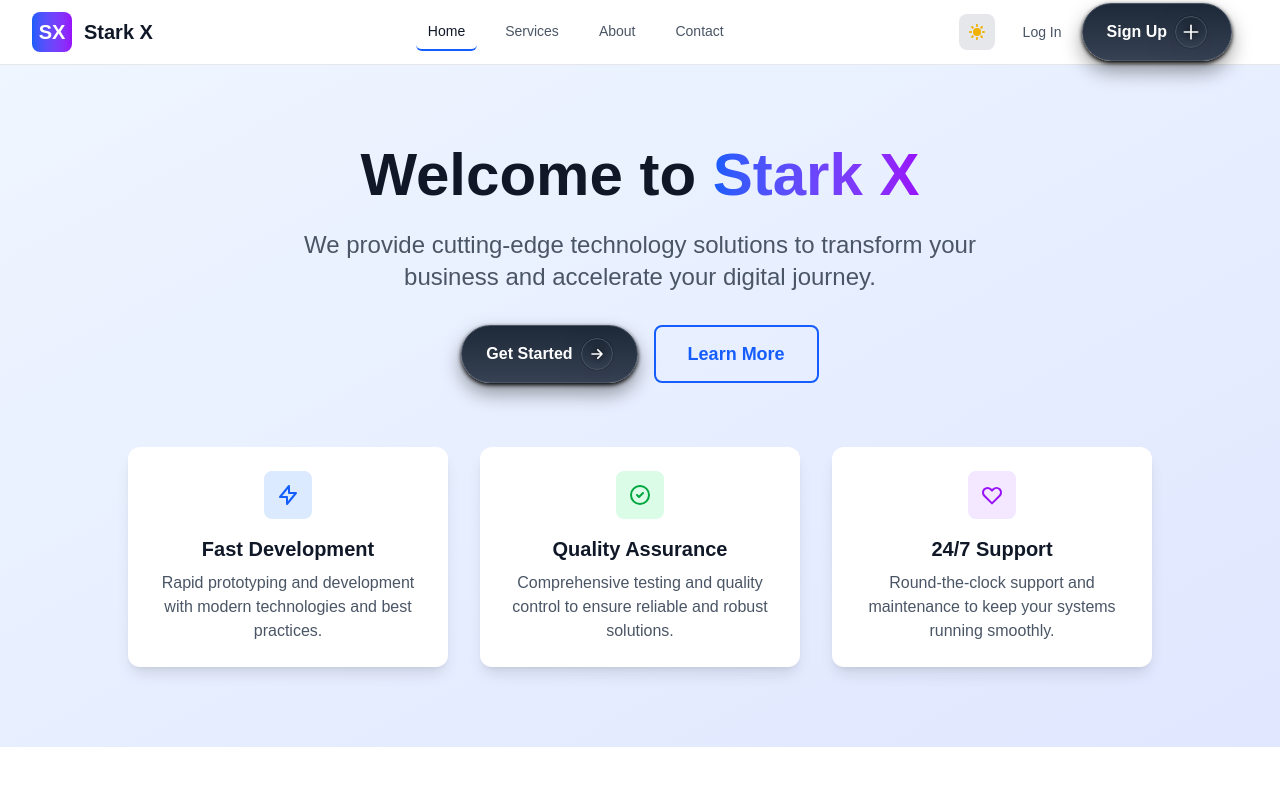
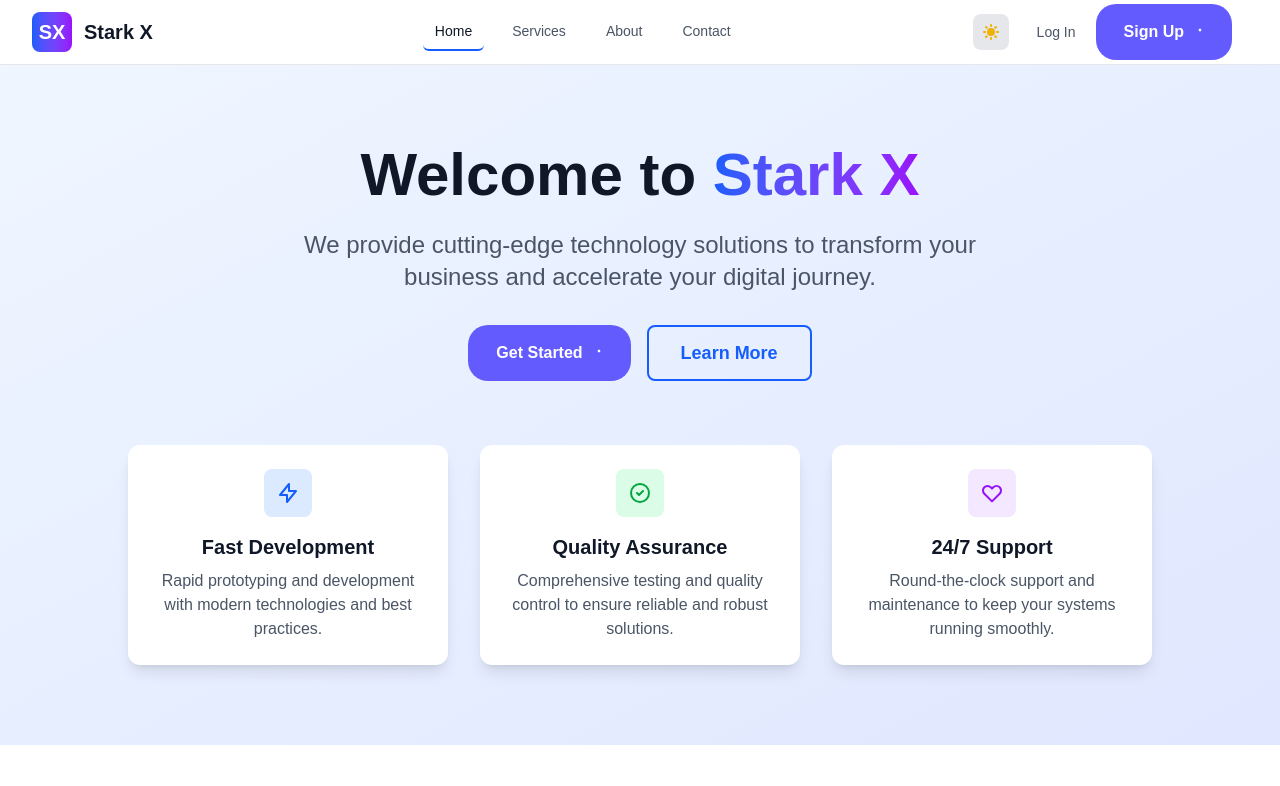
Before and after one commit to Zu-Team/Stark-X, a Next.js app: page / in a window 1280 px wide. Shown: the top 786 px of the page. Built offline with nearby package versions, Linux system fonts and the light colour scheme.

Commit message:
Replace StyledButton with new animated arrow button design

```diff
--- a/src/components/Hero.tsx
+++ b/src/components/Hero.tsx
@@ -21,11 +21,6 @@ export default function Hero() {
           <div className="flex flex-col sm:flex-row gap-4 justify-center mb-16">
             <StyledButton
               onClick={() => console.log('Get Started clicked')}
-              icon={
-                <svg className="w-5 h-5" fill="none" stroke="currentColor" viewBox="0 0 24 24">
-                  <path strokeLinecap="round" strokeLinejoin="round" strokeWidth={2} d="M13 7l5 5m0 0l-5 5m5-5H6" />
-                </svg>
-              }
             >
               Get Started
             </StyledButton>
--- a/src/components/Navigation.tsx
+++ b/src/components/Navigation.tsx
@@ -73,11 +73,6 @@ export default function Navigation() {
                 </button>
                 <StyledButton
                   onClick={() => console.log('Sign Up clicked')}
-                  icon={
-                    <svg className="w-5 h-5" fill="none" stroke="currentColor" viewBox="0 0 24 24">
-                      <path strokeLinecap="round" strokeLinejoin="round" strokeWidth={2} d="M12 4v16m8-8H4" />
-                    </svg>
-                  }
                 >
                   Sign Up
                 </StyledButton>
--- a/src/components/StyledButton.tsx
+++ b/src/components/StyledButton.tsx
@@ -6,38 +6,27 @@ interface StyledButtonProps {
   children: ReactNode;
   onClick?: () => void;
   className?: string;
-  icon?: ReactNode;
 }
 
-export default function StyledButton({ children, onClick, className = '', icon }: StyledButtonProps) {
+export default function StyledButton({ children, onClick, className = '' }: StyledButtonProps) {
   return (
     <button
       onClick={onClick}
       className={`
-        relative px-6 py-3 text-base font-bold text-white
-        bg-gradient-to-b from-gray-800 to-gray-700
-        rounded-full cursor-pointer
-        shadow-[0_2px_4px_rgba(0,0,0,1),0_10px_20px_rgba(0,0,0,0.4)]
-        transition-all duration-200 ease-in-out
-        inline-flex items-center justify-center
-        border border-gray-600
-        hover:shadow-[0_1px_2px_rgba(0,0,0,1),0_5px_10px_rgba(0,0,0,0.4)]
-        active:translate-y-0.5
-        before:absolute before:-top-0.5 before:-right-0.5 before:-bottom-0.5 before:-left-0.5
-        before:bg-gradient-to-b before:from-gray-600 before:to-black
-        before:-z-10 before:rounded-full before:transition-all before:duration-200
-        before:opacity-100
+        border-0 rounded-[20px] text-white px-7 py-4
+        bg-[#645bff] flex transition-all duration-200
+        items-center gap-2.5 font-bold
+        hover:bg-[#111] hover:text-white
+        group
         ${className}
       `}
     >
       {children}
-      {icon && (
-        <div className="relative flex items-center justify-center w-8 h-8 ml-2 bg-gradient-to-b from-gray-800 to-gray-700 rounded-full shadow-[0_0_1px_rgba(0,0,0,1)] border border-gray-600 transition-all duration-200 before:absolute before:-top-0.5 before:-right-0.5 before:-bottom-0.5 before:-left-0.5 before:bg-gradient-to-b before:from-gray-600 before:to-black before:-z-10 before:rounded-full before:transition-all before:duration-200 before:opacity-100">
-          <div className="icon transition-all duration-400 ease-in-out hover:rotate-[-35deg] hover:drop-shadow-[0_10px_20px_rgba(50,50,50,1),0_0_20px_rgba(2,2,2,1)] drop-shadow-[0_10px_20px_rgba(26,25,25,0.9),0_0_4px_rgba(0,0,0,1)]">
-            {icon}
-          </div>
+      <div className="flex justify-center items-center">
+        <div className="mt-0.5 w-2.5 bg-[#645bff] h-0.5 relative transition-all duration-200 group-hover:bg-white">
+          <div className="absolute top-[-3px] right-[3px] w-0 h-0 border-solid border-white border-r-[2px] border-b-[2px] transition-all duration-200 transform rotate-[-45deg] group-hover:right-0"></div>
         </div>
-      )}
+      </div>
     </button>
   );
 }
```
